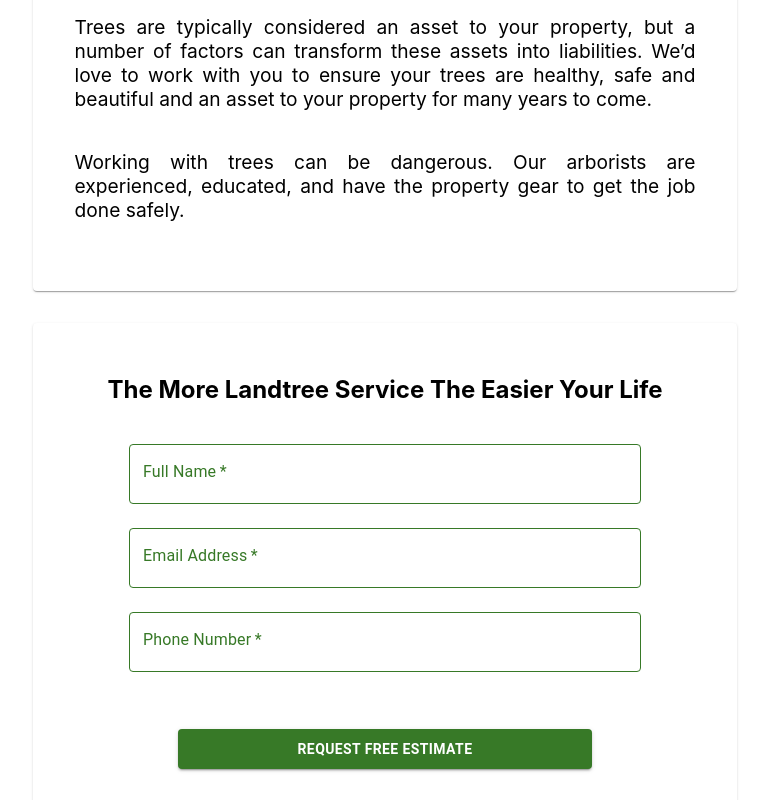
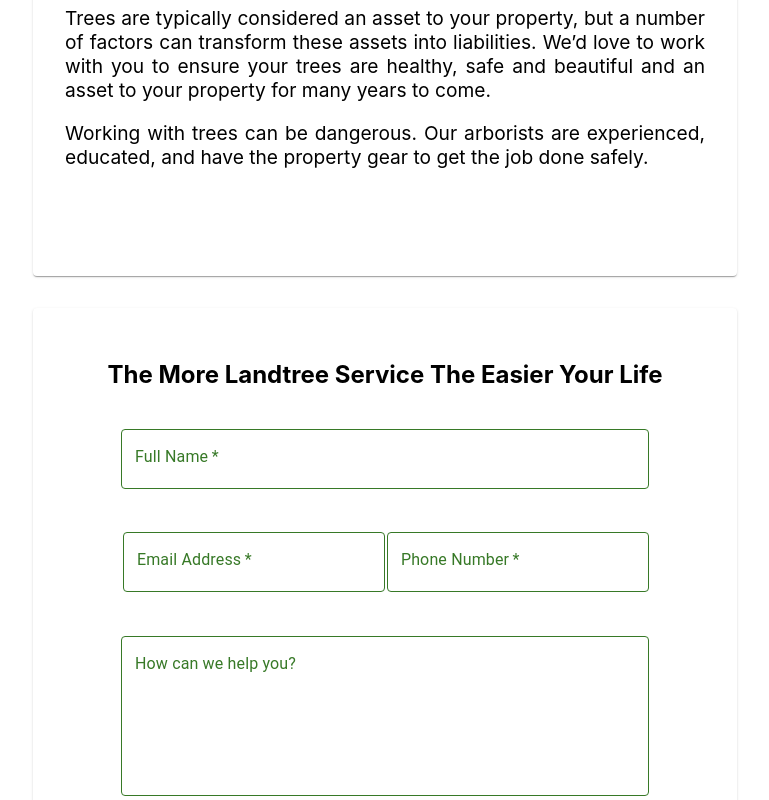
Before and after one commit to developer-martinhwang/landtreeservice, a Next.js app: page / in a window 1280 px wide. Shown: the part 960-1760 px from the top of the page, without its empty margins (255-1024 px from the left). Built offline with nearby package versions, Linux system fonts and the light colour scheme.

Commit message:
update quote

```diff
--- a/components/Quote.js
+++ b/components/Quote.js
@@ -28,7 +28,6 @@
     flexWrap: "wrap",
   },
   paper: {
-    // backgroundColor:"red",
     margin: "1em",
     width: "40em",
     minHeight: "40vh",
@@ -52,7 +51,6 @@
         color: "#000",
         textAlign: "justify",
         fontSize: "1.2em",
-        padding: "0.5em",
     },
   },
   requestButton: {
@@ -73,13 +71,31 @@
     display:"flex",
     justifyContent:"center",
     flexDirection:"column",
+    padding:"0 3.5em",
+    '& p': {
+      marginTop: "0",
+    }
+  },
+  contact: {
+    display: "flex",
   },
   phonenumber: {
-    background: "red"
+    width:"100%",
+    padding: "0 0 0 0.1em"
+
+  },
+  message: {
+    minHeight: "10em"
   },
   '@media screen and (max-width: 960px) and (min-width: 360px)': {
     paper: {
       padding: "2vh 2vw 2vh 2vw",
+    },
+    contact: {
+      flexWrap: "wrap",
+    },
+    form:{
+      padding:"0",
     },
   }
 })
@@ -102,47 +118,69 @@
             </Paper>
             <Paper className={classes.paper}>
               <h5>The More Landtree Service The Easier Your Life</h5>
-              <Box padding="0 4em 0 4em">
+              <Box>
                 <form className={classes.form}>
+                  <p>
                     <MyTextField
                       variant="outlined"
                       margin="normal"
                       required={true}
                       fullWidth={true}
-                    id="name"
+                      id="quote_name"
                       label="Full Name"
                       type="text"
                       // helperText={errors.name}
-                    name="name"
+                      name="quote_name"
                       // value={user.name}
                       onChange={handleChange}/>
+                  </p>
+                  <div className={classes.contact}>
+                    <p className={classes.phonenumber}>
                       <MyTextField
-                      className={classes.email}
                         variant="outlined"
                         margin="normal"
                         required={true}
                         fullWidth={true}
-                      id="email"
+                        id="quote_email"
                         label="Email Address"
                         type="email"
                         // helperText={errors.email}
-                      name="email"
+                        name="quote_email"
                         // value={user.email}
                         autoComplete="email"
                         onChange={handleChange}/>
+                    </p>
+                    <p className={classes.phonenumber}>
                       <MyTextField
-                      className={classes.phonenumber}
                         variant="outlined"
                         margin="normal"
                         required={true}
                         fullWidth={true}
-                      id="phone_number"
+                        id="quote_phone_number"
                         label="Phone Number"
                         type="text"
                         // helperText={errors.email}
-                      name="phone_number"
+                        name="quote_phone_number"
                         // value={user.email}
                         onChange={handleChange}/>
+                    </p>
+                  </div>
+                  <p>
+                    <MyTextField
+                      variant="outlined"
+                      margin="normal"
+                      fullWidth={true}
+                      id="quote_message"
+                      label="How can we help you?"
+                      type="text"
+                      // helperText={errors.email}
+                      name="quote_message"
+                      // value={user.email}
+                      InputProps={{
+                        className: classes.message
+                      }}
+                      onChange={handleChange}/>
+                  </p>
                   <Button
                     type="submit"
                     // fullWidth
```
Lines whose indentation alone changed are shown as unchanged.
